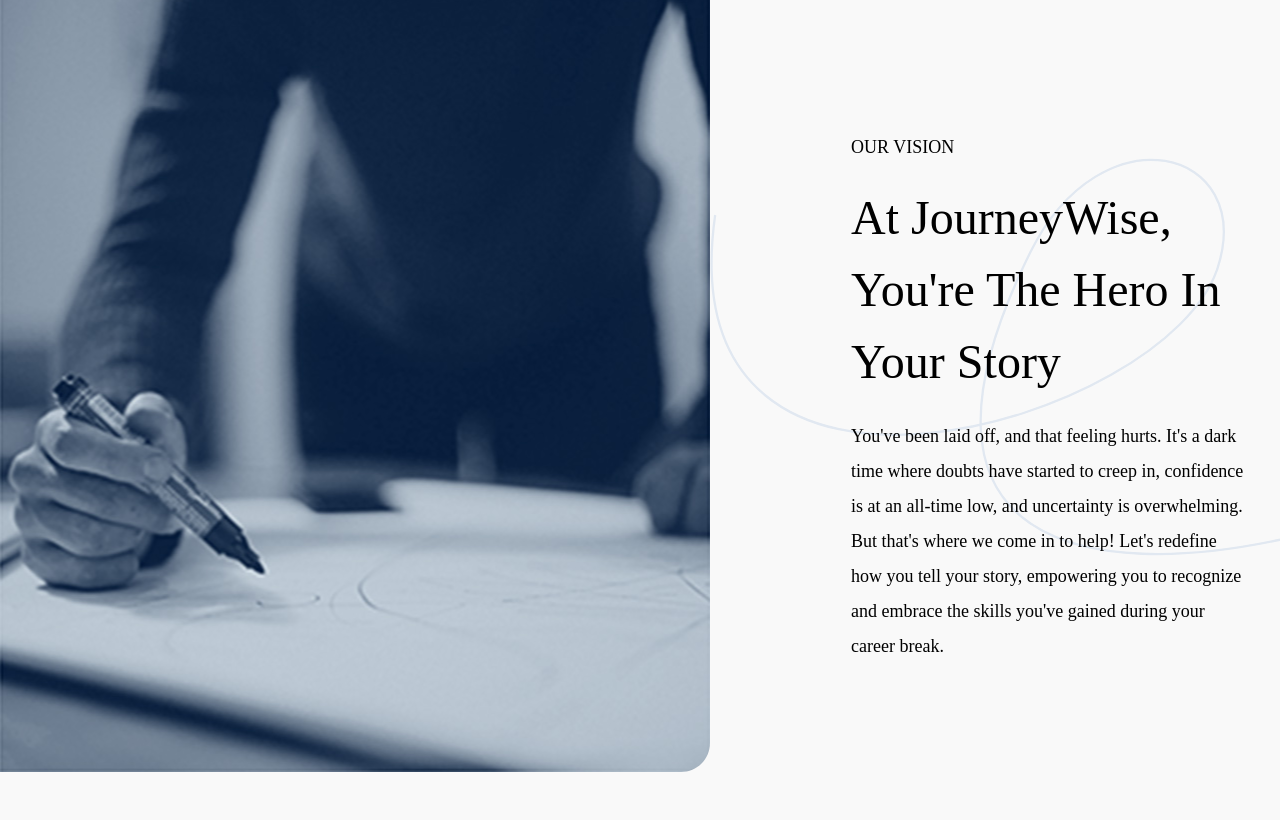
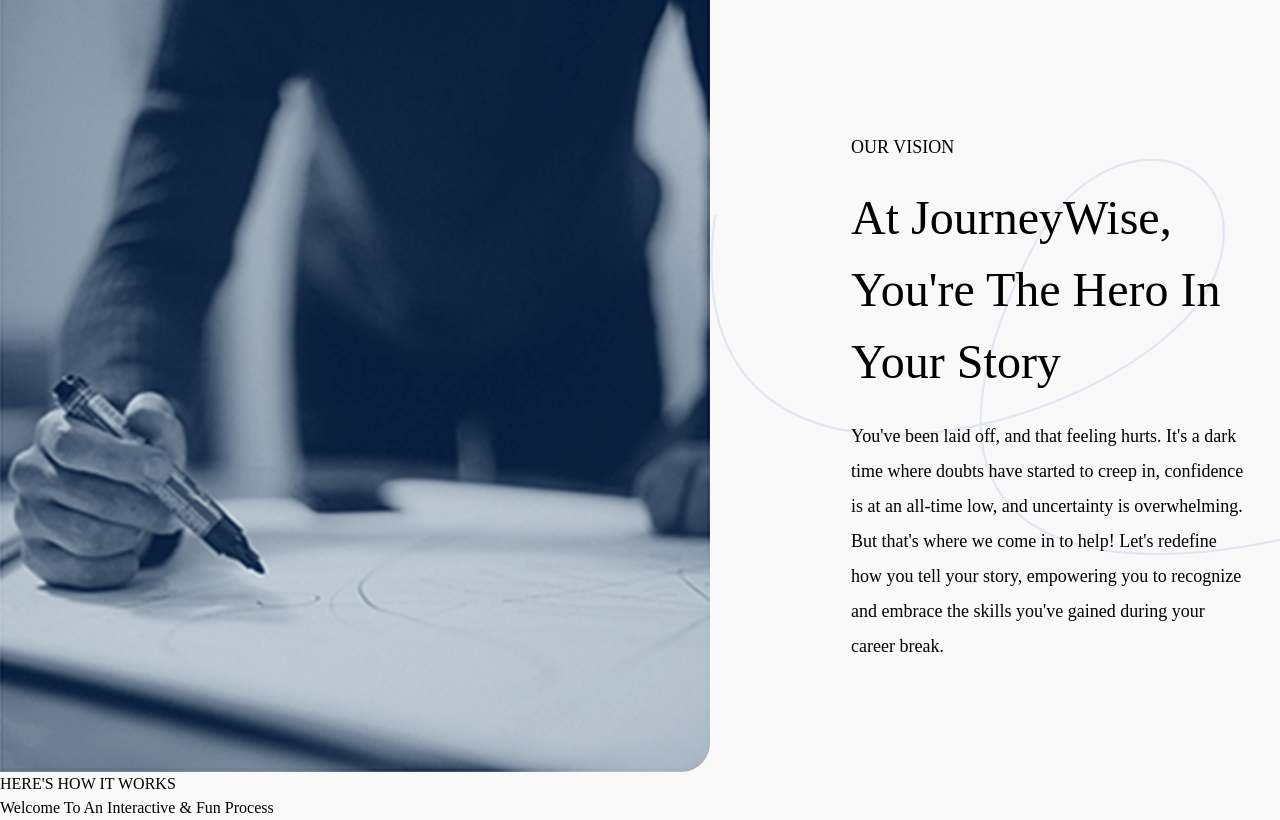
Before and after one commit to cherryontech/JourneyWise, a React (Vite) app in the folder journeywise-app/: page / in a window 1280 px wide. Shown: the part 1000-1820 px from the top of the page. Before the commit the page ends 1772 px from the top, so only its background shows below. Built offline with nearby package versions, Linux system fonts and the light colour scheme.

Commit message:
created a new branch for homepage guide

```diff
--- a/journeywise-app/src/components/homepage/HomepageGuide.jsx
+++ b/journeywise-app/src/components/homepage/HomepageGuide.jsx
@@ -0,0 +1,14 @@
+import React from 'react'
+
+const HomepageGuide = () => {
+  return (
+    <div>
+      <header>
+        <p>HERE'S HOW IT WORKS</p>
+        <h3>Welcome To An Interactive & Fun Process</h3>
+      </header>
+    </div>
+  )
+}
+
+export default HomepageGuide
--- a/journeywise-app/src/navigation/Index.jsx
+++ b/journeywise-app/src/navigation/Index.jsx
@@ -1,12 +1,14 @@
 import React from 'react'
 import Hero from '../components/homepage/Hero'
 import OurVision from '../components/homepage/OurVision'
+import HomepageGuide from '../components/homepage/HomepageGuide'
 
 const Index = () => {
   return (
     <>
       <Hero />
       <OurVision />
+      <HomepageGuide />
     </>
   )
 }
```
